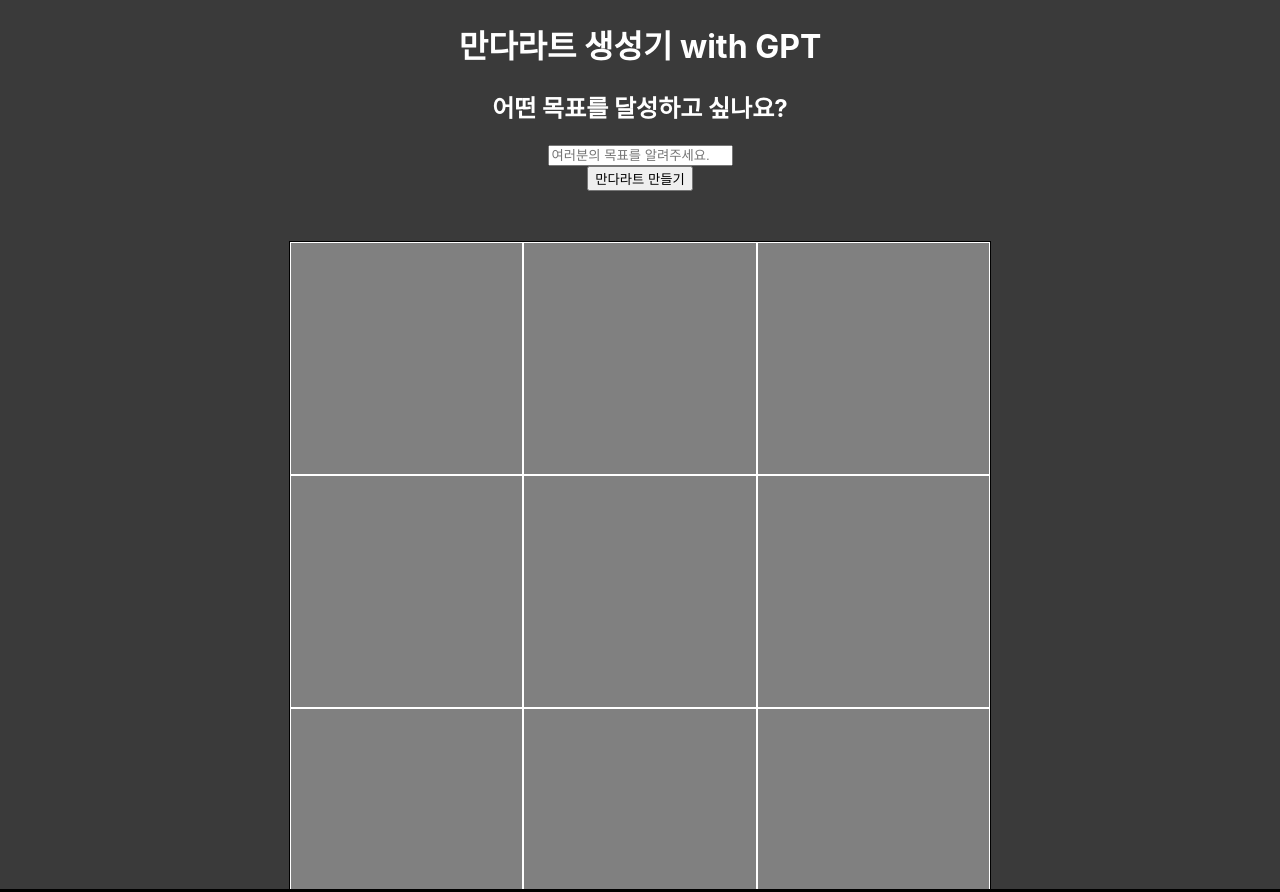
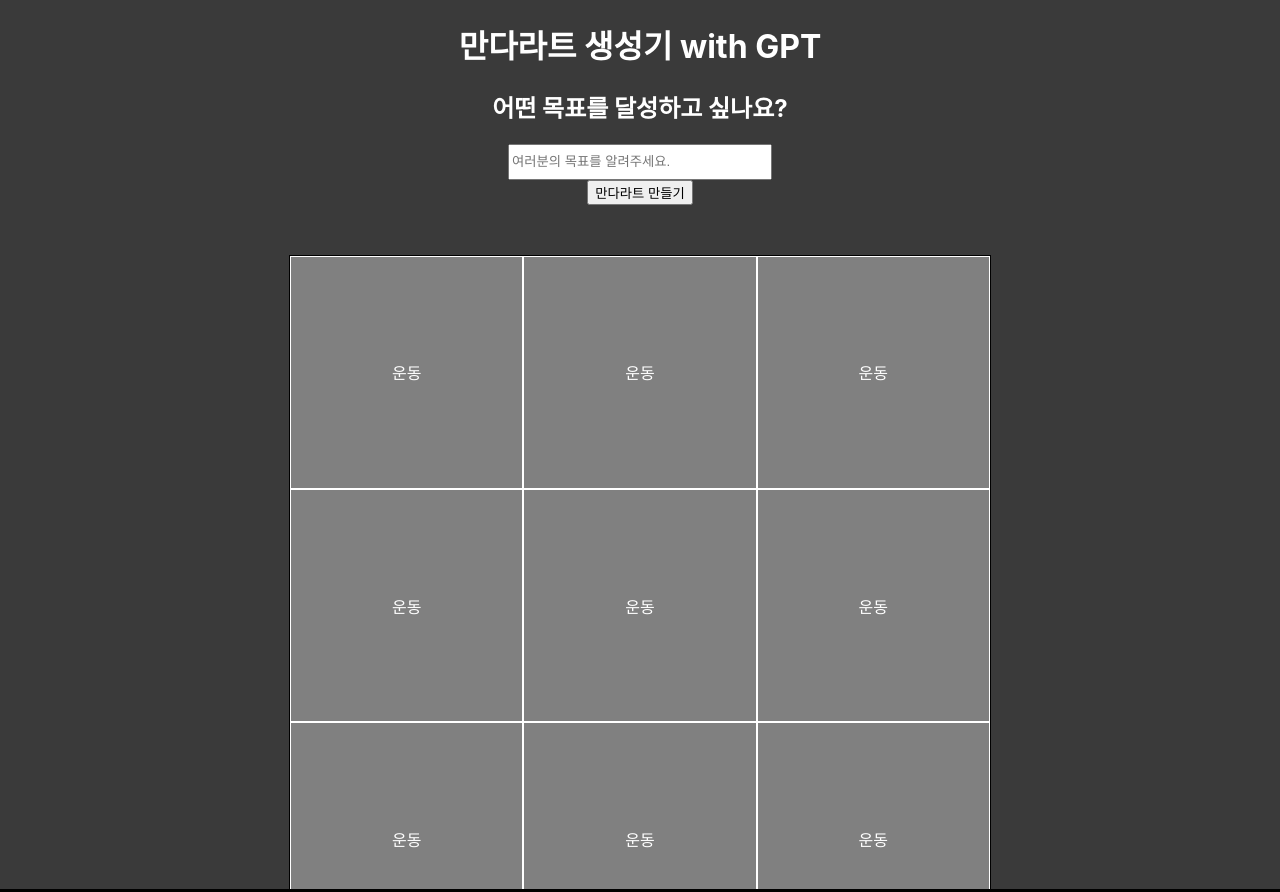
Before and after one commit to tkatpgus19/mandalart-front, a React (Create React App) app: page / in a window 1280 px wide. Shown: the top 892 px of the page. Built offline with nearby package versions, Linux system fonts and the light colour scheme.

Commit message:
style: 목표입력 input 및 만다라트 표 스타일 수정

```diff
--- a/src/App.css
+++ b/src/App.css
@@ -8,6 +8,10 @@ body{
 .content{
   text-align: center;
   height: 100vh;
+}
+.content input{
+  width: 20%;
+  height: 30px;
 }
 .footer{
   background-color: black;
@@ -26,4 +30,8 @@ body{
 .mandalart-container div{
   border: 1px solid white;
   background-color: gray;
+  color: white;
+  display: flex;
+  justify-content: center;
+  align-items: center;
 }
--- a/src/App.js
+++ b/src/App.js
@@ -11,15 +11,15 @@ function App() {
         <div><input placeholder='여러분의 목표를 알려주세요.'></input></div>
         <button>만다라트 만들기</button>
         <div className='mandalart-container'>
-          <div></div>
-          <div></div>
-          <div></div>
-          <div></div>
-          <div></div>
-          <div></div>
-          <div></div>
-          <div></div>
-          <div></div>
+          <div><p>운동</p></div>
+          <div><p>운동</p></div>
+          <div><p>운동</p></div>
+          <div><p>운동</p></div>
+          <div><p>운동</p></div>
+          <div><p>운동</p></div>
+          <div><p>운동</p></div>
+          <div><p>운동</p></div>
+          <div><p>운동</p></div>
         </div>
       </div>
       <div className='footer'>
```
